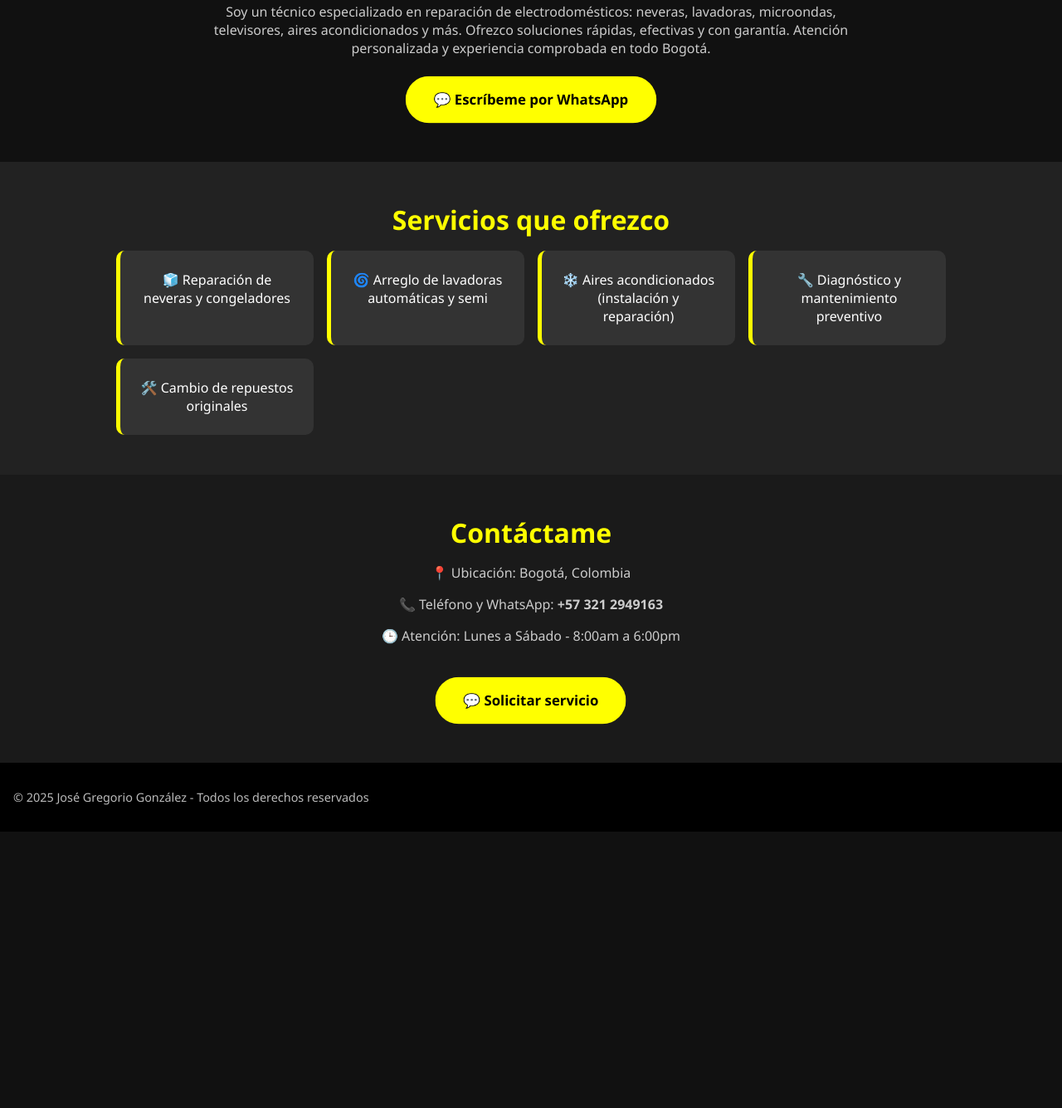
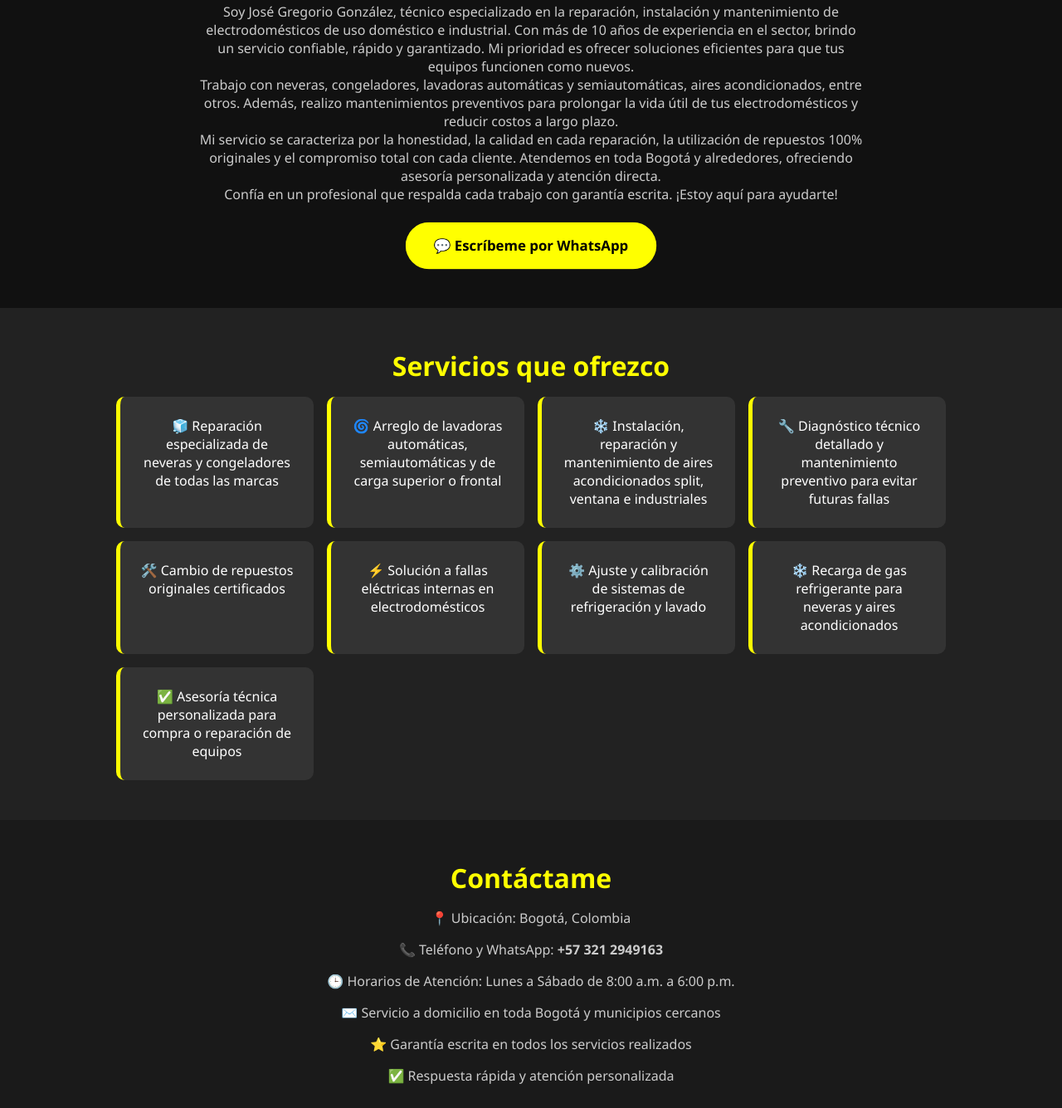
Before and after one commit to josegregorioelectrodomestico/josegregorioelectrodomestico.github.io, a plain HTML site: page index.html in a window 1280 px wide. Shown: the part 1025-2360 px from the top of the page at 83% size. Before the commit the page ends 2027 px from the top, so only its background shows below. Drawn offline with Linux system fonts and the light colour scheme.

Commit message:
Update index.html

```diff
--- a/index.html
+++ b/index.html
@@ -197,25 +197,32 @@
   <header>
   <div class="intro">
     <h1>José Gregorio González</h1>
-      <p>Técnico de confianza para tus electrodomésticos</p>
+    <p>Tu técnico de confianza para la reparación y mantenimiento de electrodomésticos</p>
   </div>
 </header>
 
 <section class="profile">
   <img src="https://scontent.fbog19-1.fna.fbcdn.net/v/t39.30808-6/487320509_122190883430051516_6028029575414964275_n.jpg?stp=c0.5000x0.3300f_dst-webp_e15_p720x900_q70_tt1_u&efg=eyJ1cmxnZW4iOiJ1cmxnZW5fZnJvbV91cmwifQ&_nc_eui2=AeEfy9OoHK7WY_sfrLurFcsTmoPi5LIhmdWag-LksiGZ1Qf2VqSUt7b3uSO5ifeWcvZBnryLX4OXiAahOtC8CUu-&_nc_cid=0&_nc_ad=z-m&_nc_rml=0&_nc_ht=scontent.fbog19-1.fna&_nc_cat=103&_nc_ohc=-tQMg-1zC4gQ7kNvwHdqlYm&_nc_gid=wPOeZ7jpSWcFbANhuAM8wg&ccb=1-7&_nc_sid=833d8c&oh=00_AfFsXnFfbd9jO2JQUJlLTRw8cAhnGhE5BjZTwC0tFKOIGA&oe=68160E17" alt="José Gregorio">
   <h2>¿Quién soy?</h2>
-    <p>Soy un técnico especializado en reparación de electrodomésticos: neveras, lavadoras, microondas, televisores, aires acondicionados y más. Ofrezco soluciones rápidas, efectivas y con garantía. Atención personalizada y experiencia comprobada en todo Bogotá.</p>
+  <p>Soy José Gregorio González, técnico especializado en la reparación, instalación y mantenimiento de electrodomésticos de uso doméstico e industrial. Con más de 10 años de experiencia en el sector, brindo un servicio confiable, rápido y garantizado. Mi prioridad es ofrecer soluciones eficientes para que tus equipos funcionen como nuevos.</p>
+  <p>Trabajo con neveras, congeladores, lavadoras automáticas y semiautomáticas, aires acondicionados, entre otros. Además, realizo mantenimientos preventivos para prolongar la vida útil de tus electrodomésticos y reducir costos a largo plazo.</p>
+  <p>Mi servicio se caracteriza por la honestidad, la calidad en cada reparación, la utilización de repuestos 100% originales y el compromiso total con cada cliente. Atendemos en toda Bogotá y alrededores, ofreciendo asesoría personalizada y atención directa.</p>
+  <p>Confía en un profesional que respalda cada trabajo con garantía escrita. ¡Estoy aquí para ayudarte!</p>
   <a class="whatsapp" href="https://wa.me/573212949163" target="_blank">💬 Escríbeme por WhatsApp</a>
 </section>
 
 <section class="services">
   <h2>Servicios que ofrezco</h2>
   <ul>
-    <li>🧊 Reparación de neveras y congeladores</li>
-    <li>🌀 Arreglo de lavadoras automáticas y semi</li>
-    <li>❄️ Aires acondicionados (instalación y reparación)</li>
-    <li>🔧 Diagnóstico y mantenimiento preventivo</li>
-    <li>🛠️ Cambio de repuestos originales</li>
+    <li>🧊 Reparación especializada de neveras y congeladores de todas las marcas</li>
+    <li>🌀 Arreglo de lavadoras automáticas, semiautomáticas y de carga superior o frontal</li>
+    <li>❄️ Instalación, reparación y mantenimiento de aires acondicionados split, ventana e industriales</li>
+    <li>🔧 Diagnóstico técnico detallado y mantenimiento preventivo para evitar futuras fallas</li>
+    <li>🛠️ Cambio de repuestos originales certificados</li>
+    <li>⚡ Solución a fallas eléctricas internas en electrodomésticos</li>
+    <li>⚙️ Ajuste y calibración de sistemas de refrigeración y lavado</li>
+    <li>❄️ Recarga de gas refrigerante para neveras y aires acondicionados</li>
+    <li>✅ Asesoría técnica personalizada para compra o reparación de equipos</li>
   </ul>
 </section>
 
@@ -223,13 +230,12 @@
   <h2>Contáctame</h2>
   <p>📍 Ubicación: Bogotá, Colombia</p>
   <p>📞 Teléfono y WhatsApp: <strong>+57 321 2949163</strong></p>
-    <p>🕒 Atención: Lunes a Sábado - 8:00am a 6:00pm</p>
+  <p>🕒 Horarios de Atención: Lunes a Sábado de 8:00 a.m. a 6:00 p.m.</p>
+  <p>✉️ Servicio a domicilio en toda Bogotá y municipios cercanos</p>
+  <p>⭐ Garantía escrita en todos los servicios realizados</p>
+  <p>✅ Respuesta rápida y atención personalizada</p>
   <a class="whatsapp" href="https://wa.me/573212949163" target="_blank">💬 Solicitar servicio</a>
 </section>
-
-  <footer>
-    &copy; 2025 José Gregorio González - Todos los derechos reservados
-  </footer>
 
   <a class="whatsapp-float" href="https://wa.me/573212949163" target="_blank">💬</a>
 
```
Lines whose indentation alone changed are shown as unchanged.
